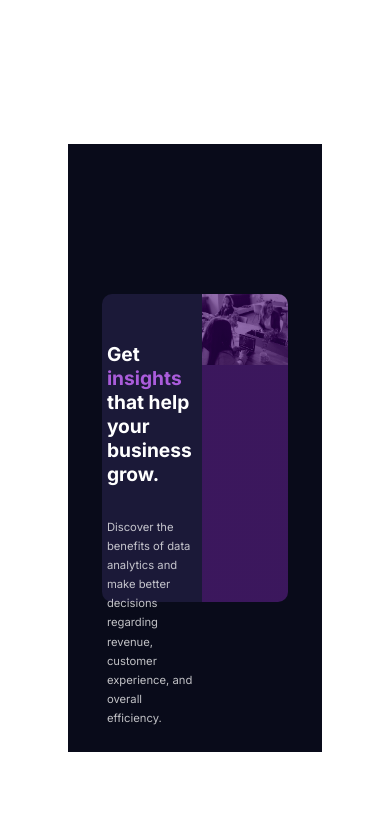
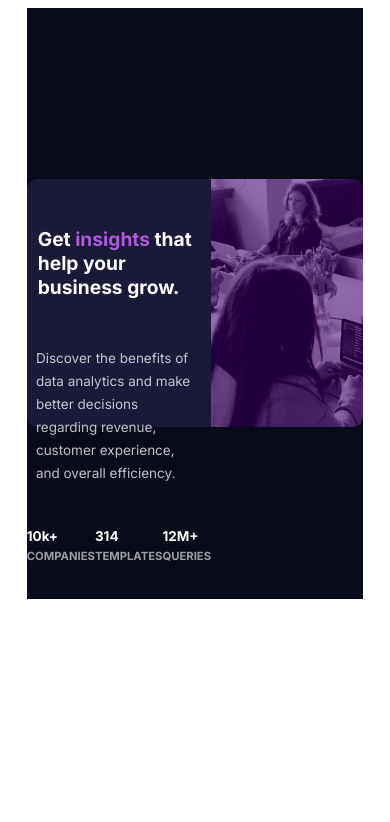
Before and after one commit to valensh1/stats-preview-card-component, a website: page index.html in a window 390 px wide. Drawn offline with Linux system fonts and the light colour scheme.

Commit message:
Responsive Design Completed

```diff
--- a/sass/_components.scss
+++ b/sass/_components.scss
@@ -7,7 +7,6 @@
     align-items: center;
 
     &__saying {
-        background-color: var(--color-card-background);
         color: var(--text-color-white);
         font-size: 2rem;
         width: 81%;
@@ -18,6 +17,16 @@
             width: 90%;
             text-align: left;
             margin: 0 auto;
+        }
+
+        @media only screen and (max-width: 1200px) { // Media query that says below 375px decrease our font size to 50% which equates to 7.5px.
+            font-size: 1.5rem;
+            width: 80%;
+        }
+
+        @media only screen and (max-width: 800px) { // Media query that says below 375px decrease our font size to 50% which equates to 7.5px.
+            font-size: 1.2rem;
+            width: 70%;
         }
 
         @media only screen and (max-width: 375px) { // Media query that says below 375px decrease our font size to 50% which equates to 7.5px.
@@ -45,6 +54,12 @@
            line-height: 1.7;
            margin-top: 2rem;
         }
+
+        @media only screen and (max-width: 1200px) { // Media query that says below 375px decrease our font size to 50% which equates to 7.5px.
+            font-size: var(--font-size-medium); // 15px standard x 50% = 7.5px. So below 375px screen size our font-size goes from 15px down to 7.5px.
+            margin-top: 3rem;
+            text-align: left;
+         }
 
         @media only screen and (max-width: 375px) { // Media query that says below 375px decrease our font size to 50% which equates to 7.5px.
             font-size: var(--font-size-small); // 15px standard x 50% = 7.5px. So below 375px screen size our font-size goes from 15px down to 7.5px.
--- a/sass/_layout.scss
+++ b/sass/_layout.scss
@@ -8,6 +8,12 @@
     display: flex;
     justify-content: center;
     align-items: center;
+
+    @media only screen and (max-width: 1200px) {
+        width: 90%;
+        height: 70vh;
+        margin-top: 0;
+    }
 
     @media only screen and (max-width: 375px) {
         width: 100%;
@@ -27,6 +33,16 @@
     @media only screen and (max-width: 1600px) {
         height: 65%;
         width: 79%;
+     }
+
+     @media only screen and (max-width: 1200px) {
+        height: 75%;
+        width: 90%;
+     }
+
+     @media only screen and (max-width: 800px) {
+        height: 60%;
+        width: 100%;
      }
 
     @media only screen and (max-width: 375px) {
@@ -49,11 +65,33 @@
         height: 78%;
     }
 
+    @media only screen and (max-width: 1200px) { // Media query that says below 375px do code below.
+        height: 70%;
+    }
+
+    @media only screen and (max-width: 1100px) { // Media query that says below 375px do code below.
+        height: 60%;
+        width: 50%;
+    }
+
+    @media only screen and (max-width: 800px) { // Media query that says below 375px do code below.
+        width: 100%;
+        height: 70%;
+    }
+
     @media only screen and (max-width: 375px) { // Media query that says below 375px do code below.
         order: 2;
         border-radius: 0 0 10px 10px;
         width: 90%;
         height: 60%;
+    }
+
+    .header__saying {
+        @media only screen and (max-width: 800px) {
+            display: inline-block;
+            text-align: left;
+            width: 88%;
+        }
     }
 }
 
@@ -80,11 +118,26 @@
    filter: brightness(.75) contrast(150%) opacity(.85);
    border-radius: 0 10px 10px 0;
 
-   @media only screen and (max-width: 1600px) { // Media query that says below 375px do code below.
+   @media only screen and (max-width: 1600px) { // Media query that says below 1600px do code below.
    height: 78%;
    width: 43%;
-   background-size: contain;
+   background-size: cover;
 }
+
+@media only screen and (max-width: 1200px) { // Media query that says below 1200px do code below.
+   height: 50%;
+   width: 50%;
+ }
+
+ @media only screen and (max-width: 1100px) { // Media query that says below 1100px do code below.
+    height: 60%;
+    width: 90%;
+  }
+
+  @media only screen and (max-width: 800px) { // Media query that says below 1100px do code below.
+    height: 70%;
+    width: 95%;
+  }
 
    @media only screen and (max-width: 375px) { // Media query that says below 375px do code below.
         border-radius: 10px 10px 0 0;
```
Also changed, not shown: css/style.css.
